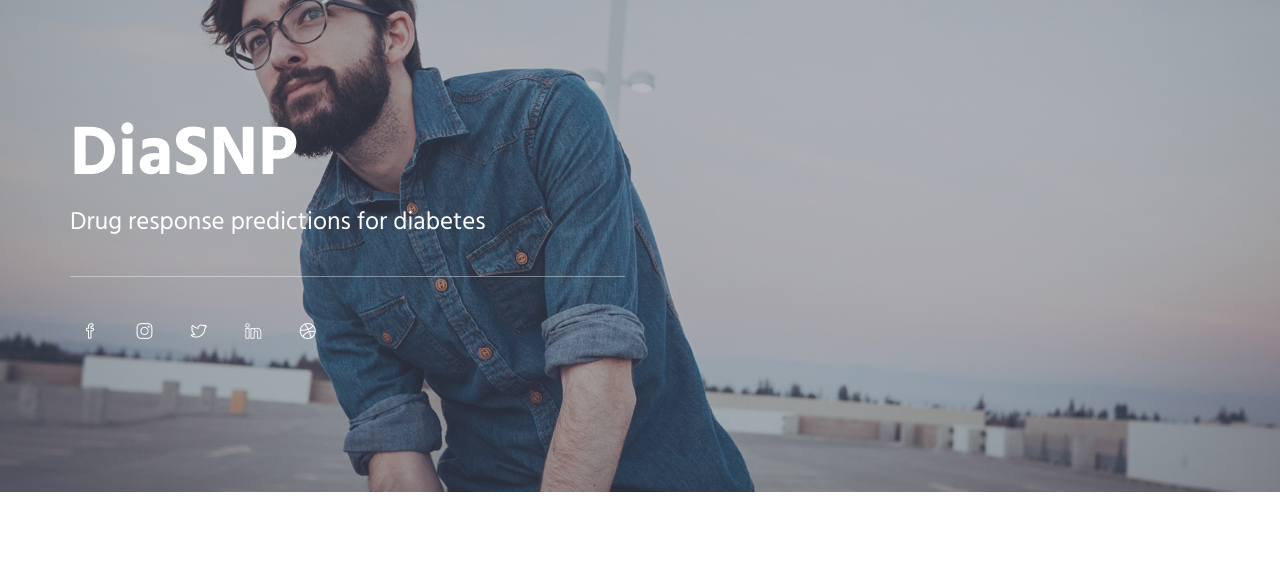
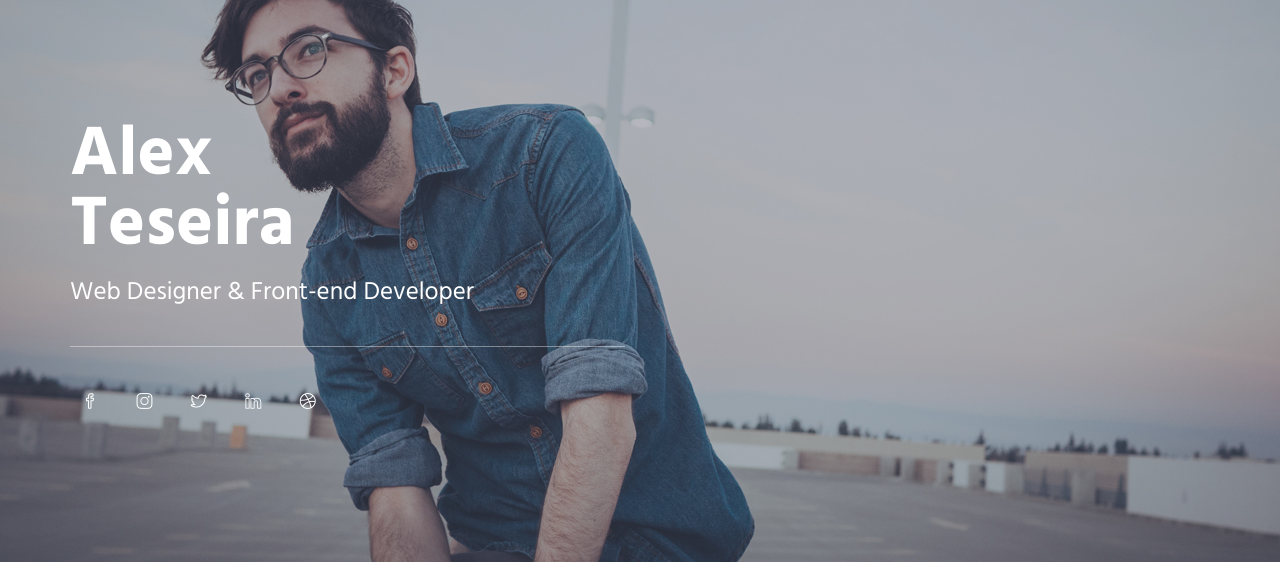
Before and after one commit to diasnp/diasnp.github.io, a plain HTML site: page index.html in a window 1280 px wide. Shown: the part 99-669 px from the top of the page. Drawn offline with Linux system fonts and the light colour scheme.

Commit message:
Site updated: 2020-05-28 02:05:56

```diff
--- a/index.html
+++ b/index.html
@@ -151,8 +151,8 @@
       <div class="row">
           <div class="col-sm-6">
               <div class="promo-block-divider">
-                  <h1 class="promo-block-title">DiaSNP</h1>
-                  <p class="promo-block-text">Drug response predictions for diabetes</p>
+                  <h1 class="promo-block-title">Alex<br>Teseira</h1>
+                  <p class="promo-block-text">Web Designer &amp; Front-end Developer</p>
               </div>
               <ul class="list-inline">
 
```
